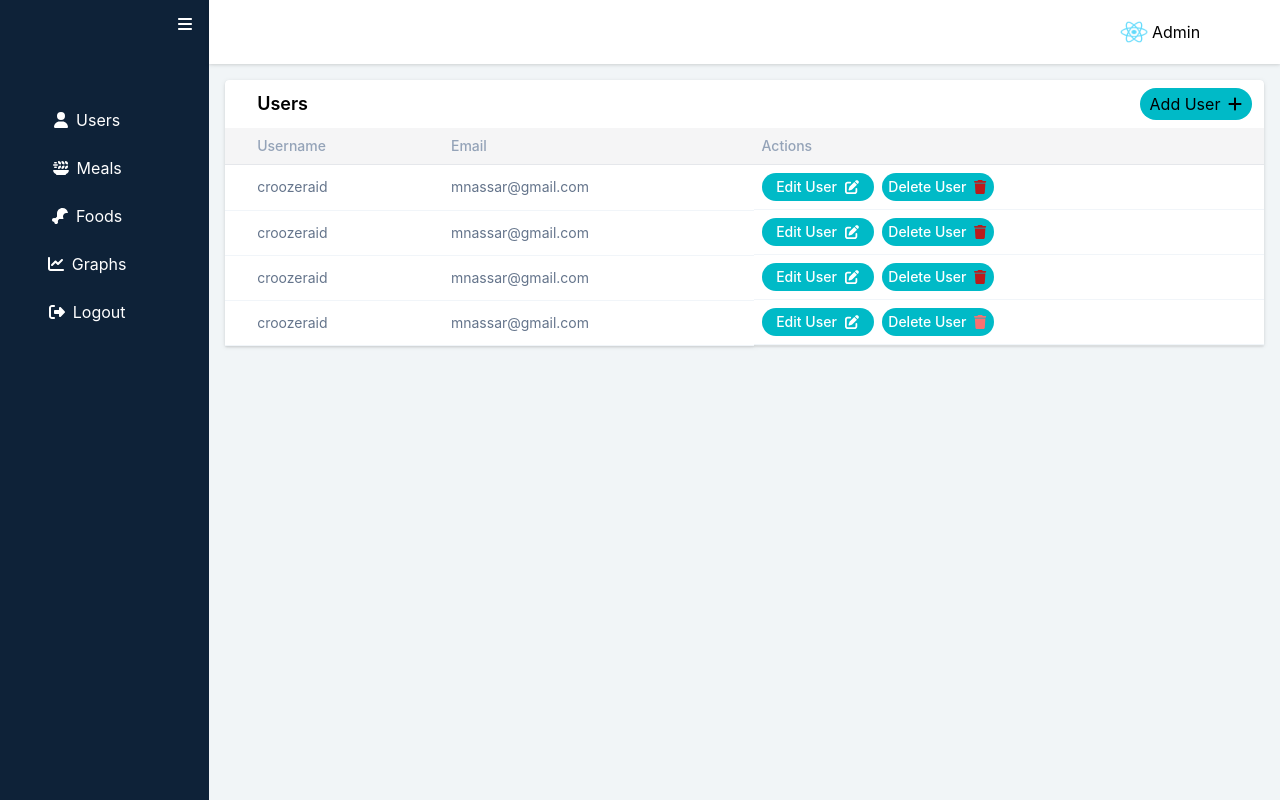
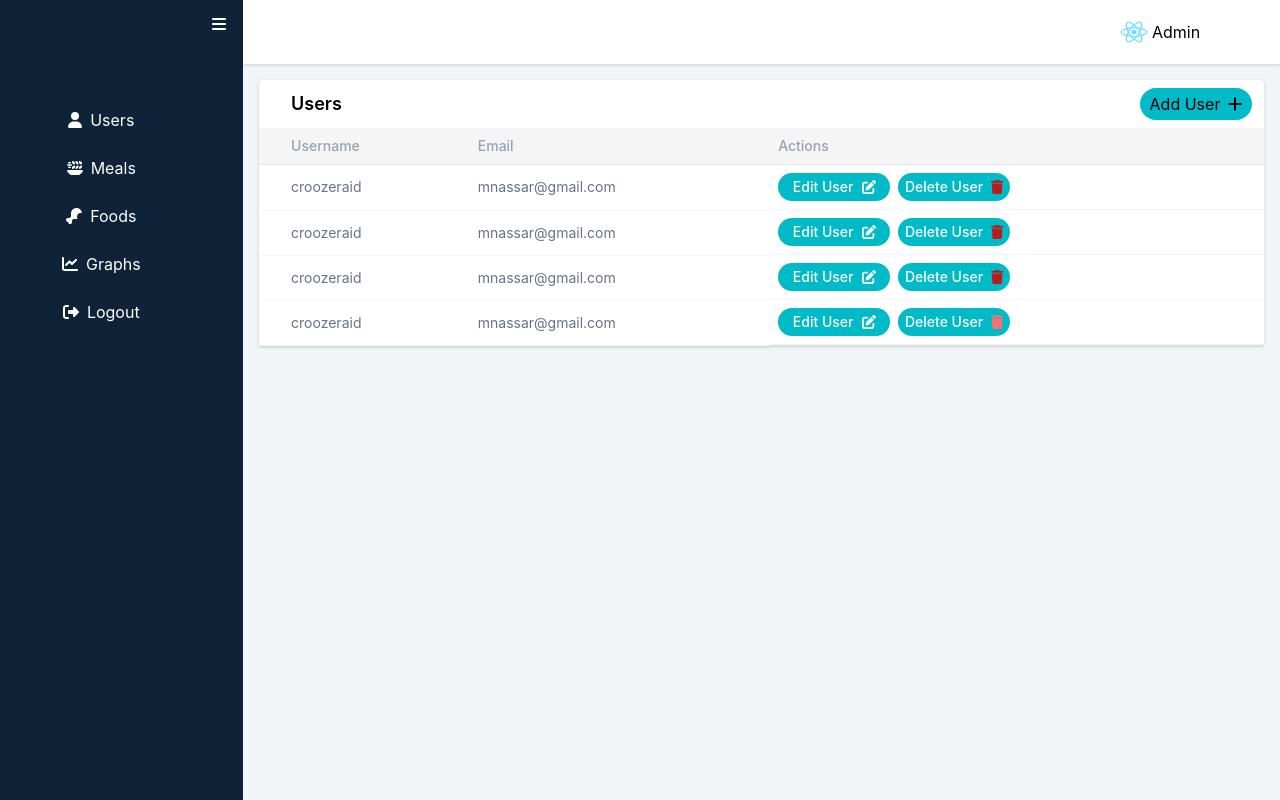
Before and after one commit to moenassar0/autodiet, a React (Create React App) app in the folder autodiet-frontend/: page /admin/home in a window 1280 px wide. Built offline with nearby package versions, Linux system fonts and the light colour scheme.

Commit message:
frontend: responsitivity styling updated

```diff
--- a/autodiet-frontend/src/Components/AdminHome.tsx
+++ b/autodiet-frontend/src/Components/AdminHome.tsx
@@ -9,7 +9,7 @@ export const AdminHome = () => {
     return(
         <div className="flex h-screen w-full">
             <AdminSideNavbar/>
-            <div className="flex flex-col w-full h-screen">
+            <div className="w-4/6 sm:w-5/6 flex flex-col grow h-screen">
                 <div className="flex h-1/6 max-h-16 w-full bg-white drop-shadow">
                     <div className="flex items-center ml-auto self-center w-40 h-10 rounded">
                         <img className="w-7 h-6 rounded-full mr-1" src="../logo512.png"></img>
```
